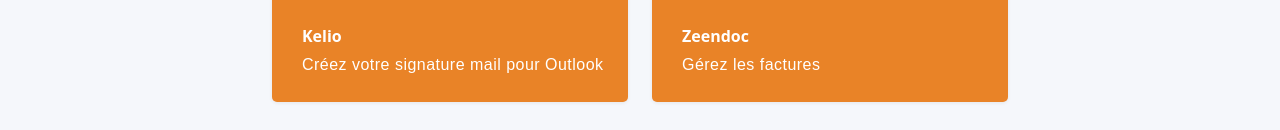
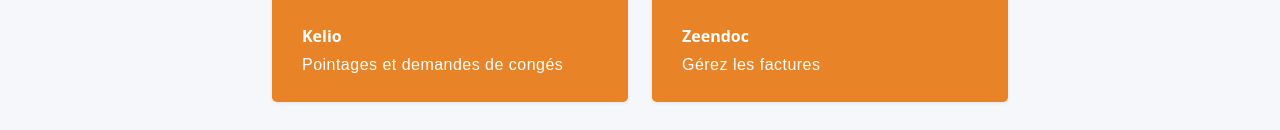
Before and after one commit to GROUPE-SOFIRA/Portail, a plain HTML site: page index.html in a window 1280 px wide. Shown: the part 667-797 px from the top of the page. Drawn offline with nearby package versions, Linux system fonts and the light colour scheme.

Commit message:
Update Kelio tile

```diff
--- a/index.html
+++ b/index.html
@@ -146,7 +146,7 @@
                   <!-- / project -->
                   <div class="card-body">
                     <span class="card-title title-link fs-16 fw-bold">Kelio</span>
-                      <p class="card-text mt-5 mb-0 fs-14"><b>Créez votre signature mail pour Outlook</b></p>
+                      <p class="card-text mt-5 mb-0 fs-14"><b>Pointages et demandes de congés</b></p>
                   </div>
                   <!-- / card-body -->
               </div>
```
